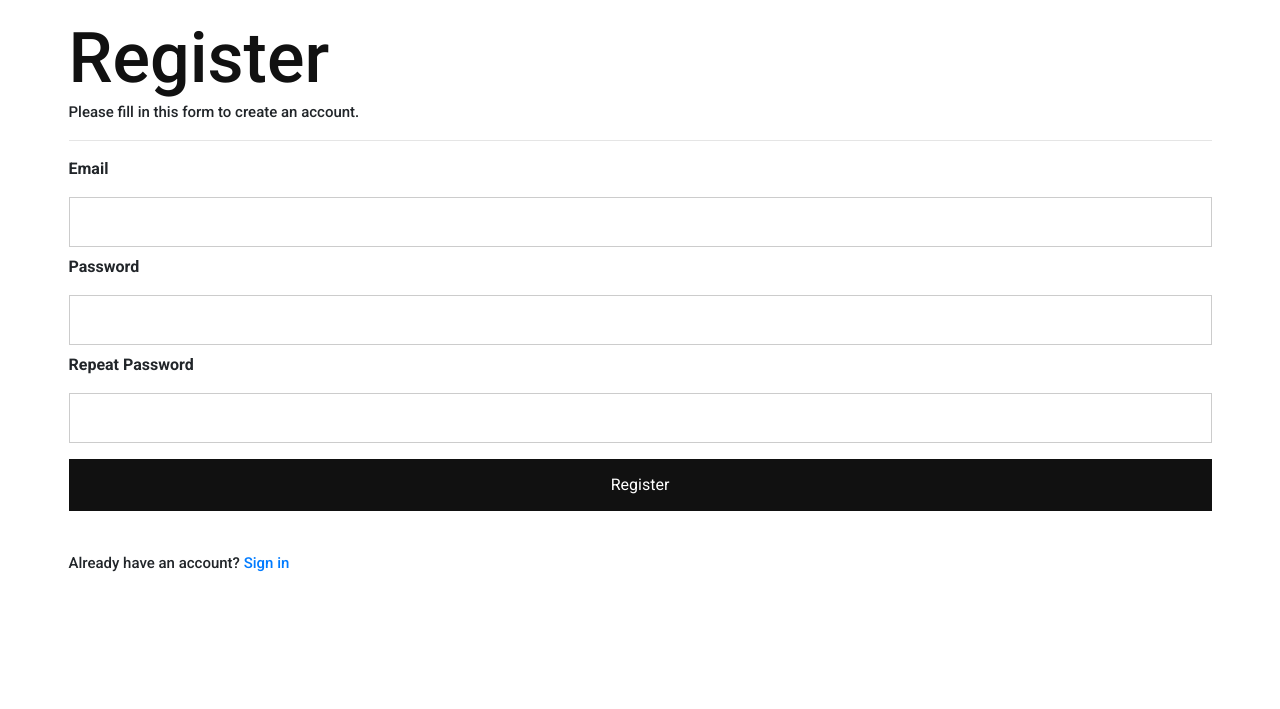
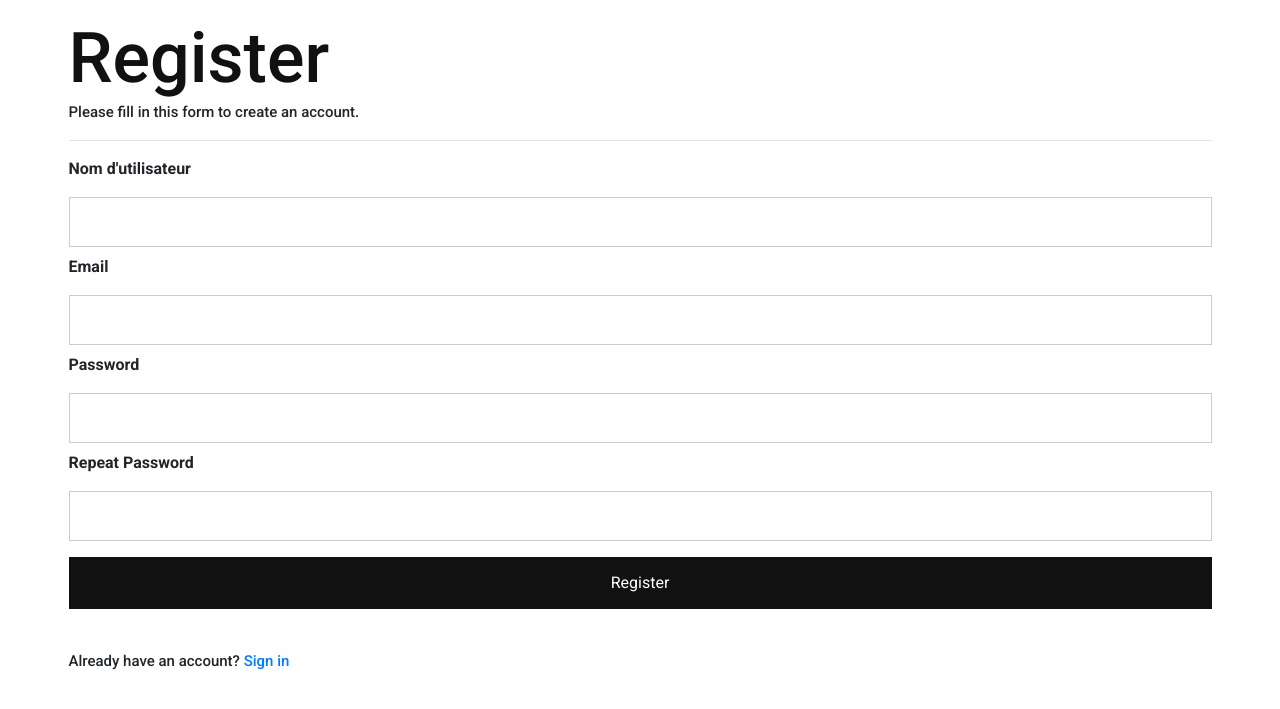
Before and after one commit to Alaouii2/PythonPOOA_MaSeriePrefere, a Flask app: page /register/ in a window 1280 px wide. Shown: the top 709 px of the page. Run offline with Flask 2, Linux system fonts and the light colour scheme; some libraries are stand-ins or nearby versions.

Commit message:
HTML/CSS

```diff
--- a/sample/maserie/templates/register.html
+++ b/sample/maserie/templates/register.html
@@ -35,6 +35,8 @@
       <h1>Register</h1>
       <p>Please fill in this form to create an account.</p>
       <hr>
+      <label for="email"><b>Nom d'utilisateur</b></label>
+      <input type="text" placeholder="Username" name="username" required>
 
       <label for="email"><b>Email</b></label>
       <input type="text" placeholder="Enter Email" name="email" required>
```
